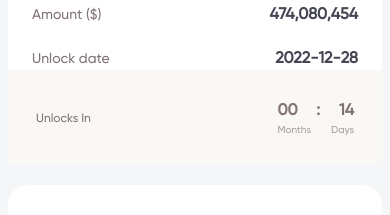
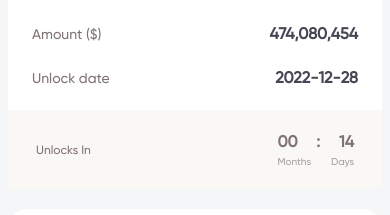
Before and after one commit to FahadZaheerfzr/arborswap-locker, a React (Create React App) app: page / in a window 390 px wide. Shown: the part 561-776 px from the top of the page. Built offline with nearby package versions, Linux system fonts and the light colour scheme.

Commit message:
Topbar position relative, card unlock margin added

```diff
--- a/src/components/BaseLayout/BaseLayout.js
+++ b/src/components/BaseLayout/BaseLayout.js
@@ -79,7 +79,7 @@ export default function BaseLayout({ children, noTopbar, noSidebar, title, title
               <Topbar setSideBarMobile={setSideBarMobile} sideBarMobile={sideBarMobile} activeLink={activeItem} title={title} title_img={title_img} />
             </div>
           )}
-          <div className='h-full md:mt-[130px] font-gilroy' onClick={hideSidebar}>
+          <div className='h-full mt-[130px] font-gilroy' onClick={hideSidebar}>
             {children}
           </div>
         </div>
--- a/src/components/BaseLayout/BaseLayout.module.css
+++ b/src/components/BaseLayout/BaseLayout.module.css
@@ -9,9 +9,3 @@
     z-index: 50;
     height: 100vh;
 }
-
-@media screen and (max-width:760px) {
-    .topBar{
-        position: sticky;
-    }
-}
--- a/src/components/Locker/CardView/Card.js
+++ b/src/components/Locker/CardView/Card.js
@@ -41,7 +41,7 @@ export default function Card({ name1, name2, icon1, icon2, amount, amountUSD, un
 
             </div>
 
-            <div className='bg-[#FAF8F5] p-7 '>
+            <div className='bg-[#FAF8F5] py-5 px-7 mt-5 '>
                 <div className='flex justify-between items-center'>
                     <span className='font-medium text-xs text-gray'>
                         Unlocks In
--- a/src/components/Locker/index.js
+++ b/src/components/Locker/index.js
@@ -49,7 +49,7 @@ export default function LockerBase() {
                             <div className="w-7 h-4 bg-dim-text bg-opacity-20  peer-focus:outline-none peer-focus:ring-0 peer-focus:ring-none rounded-full peer peer-checked:after:translate-x-full peer-checked:after:border-white after:content-[''] after:absolute after:top-[1px] after:left-[0.8px] after:bg-dim-text  after:rounded-full after:h-[13.5px] after:w-[13.5px] after:transition-all border-[#F5F1EB] " />
                         </label>
                     </div>
-                    <div className='hidden md:block'>
+                    <div className='hidden md:block relative z-10'>
                         <Button buttonText={"Sort By"} dropDownItems={['Floor Price', 'Items', 'Name (A-Z)', 'Name (Z-A)']}
                             filter={sortFilter} setFilter={setSortFilter} />
                     </div>
@@ -60,7 +60,7 @@ export default function LockerBase() {
                     </div>
                 </div>
 
-                <div className="flex justify-between md:hidden mt-5 h-11">
+                <div className="flex justify-between md:hidden mt-5 h-11 relative z-10">
                     <Button buttonText={"Sort By"} dropDownItems={['Floor Price', 'Items', 'Name (A-Z)', 'Name (Z-A)']}
                         filter={sortFilter} setFilter={setSortFilter} />
 
```
